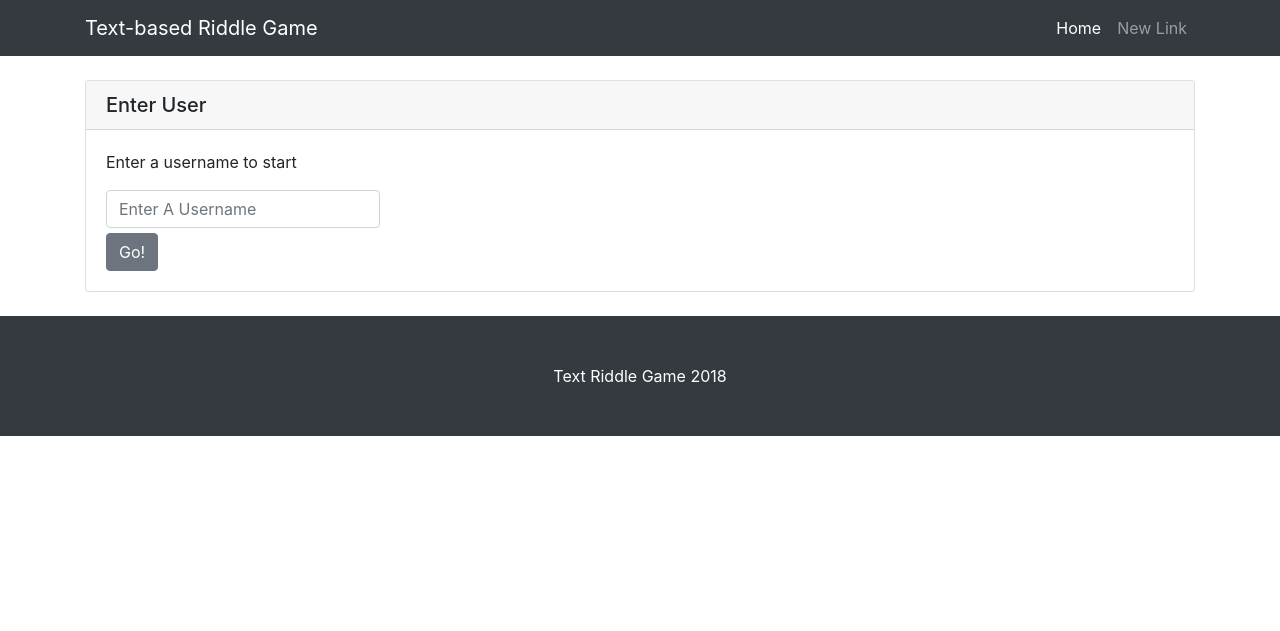
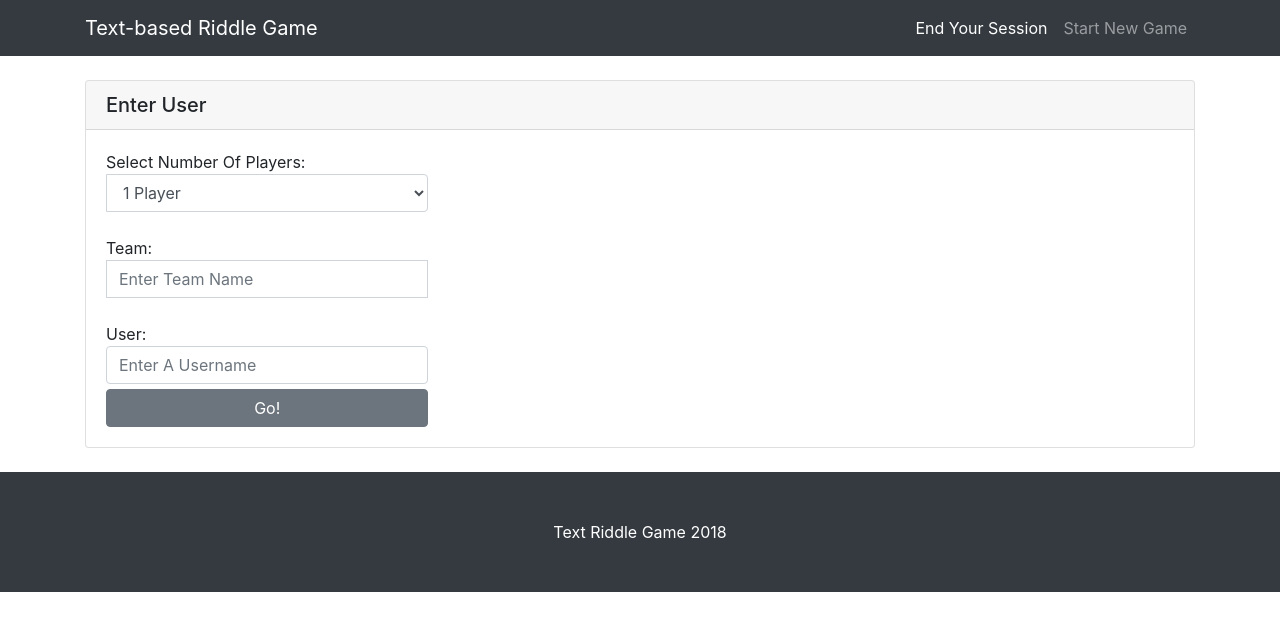
Before and after one commit to Code-Institute-Submissions/textual-riddle-game, a Flask app: page /None in a window 1280 px wide. Shown: the top 631 px of the page. Run offline with Flask 2, Linux system fonts and the light colour scheme; some libraries are stand-ins or nearby versions.

Commit message:
made some changes to files

```diff
--- a/data/users.txt
+++ b/data/users.txt
@@ -1,4 +1,2 @@
-margie
-barry
-richard
-ted
+fready
+risk
--- /dev/null
+++ b/static/script.js
@@ -0,0 +1,120 @@
+document.getElementById("btnAnswer").addEventListener("click", checkAnswer);
+function checkAnswer() {
+    var userGuesses = document.getElementById("answer").value;
+
+    document.getElementById("answer").value = "";//resets the answer for further answers
+    document.getElementById("incorrectA").style.color = 'red';
+    var myNotice = "<strong>Wrong Guesses:</strong>";
+    var points;
+
+    if (!compareAnswers(userGuesses, document.getElementById("user_received_answer").value)) {
+        myNotice = "<strong>Correct!</strong>:<br />";
+        document.getElementById("incorrectA").style.color = 'green';
+        document.getElementById("incorrectA").innerHTML = myNotice;
+        // document.getElementById("formAnswers").submit()
+        points = parseInt(document.getElementById("points").innerHTML, 10);
+        autoLogIn((points));
+
+    } else {
+        var attempts = parseInt(document.getElementById("attempts").value, 10);
+        attempts += 1;
+        document.getElementById("answerAttempts").innerHTML = "Answer Attempts: " + attempts;
+        document.getElementById("attempts").value = attempts;
+        document.getElementById("incorrectA").innerHTML = myNotice;
+        appendGuesses(userGuesses);
+        document.getElementById("pointsMes").innerHTML = "POINTS LEFT:";
+        points = parseInt(document.getElementById("points").innerHTML, 10);
+        document.getElementById("points").innerHTML = (points - 1);
+    }
+}
+
+function compareAnswers(userAnswer, gameAnswer) {
+    // Used to compare the user answer and the game answer;
+    return userAnswer.toLowerCase().localeCompare(gameAnswer.toLowerCase());
+}
+function appendGuesses(guess) {
+    var node = document.createElement("LI");
+    var textnode = document.createTextNode(guess);
+    node.appendChild(textnode);
+    document.getElementById("guessed").appendChild(node);
+}
+
+function autoLogIn(points) {
+    var form = document.createElement("form");
+    var userName = document.createElement("input");
+    var questionId = document.createElement("input");
+    var pointsReceived = document.createElement("input");
+    var team_name = document.createElement("input");
+    var players = document.createElement("input");
+    var noPlayers = document.createElement("input");
+    var reg_players = document.createElement("input");
+
+    form.method = "POST";
+    form.action = "/index/";
+
+    questionId.setAttribute("type", "hidden");
+    questionId.value = document.getElementById("user_received_question").value;
+    questionId.name = "questionId";
+    form.appendChild(questionId);
+
+
+    noPlayers.setAttribute("type", "hidden");
+    noPlayers.name = "noPlayers";
+    noPlayers.value = document.getElementById("noPlayers").value;
+    form.appendChild(noPlayers);
+
+    userName.setAttribute("type", "hidden");
+    userName.name = "userName";
+    userName.value = document.getElementById("this_user").value;
+    form.appendChild(userName);
+
+    players.setAttribute("type", "hidden");
+    players.name = "players";
+    players.value = document.getElementById("players").value;
+    form.appendChild(players);
+
+    reg_players.setAttribute("type", "hidden");
+    reg_players.name = "reg_players";
+    reg_players.value = document.getElementById("reg_players").value;
+    form.appendChild(reg_players);
+
+
+    team_name.setAttribute("type", "hidden");
+    team_name.name = "team_name";
+    team_name.value = document.getElementById("team_name").value;
+    form.appendChild(team_name);
+
+    pointsReceived.setAttribute("type", "hidden");
+    pointsReceived.name = "pointsReceived";
+    pointsReceived.value = points;
+    form.appendChild(pointsReceived);
+
+    document.body.appendChild(form);
+    form.submit();
+}
+
+
+document.getElementById("endSession").addEventListener("click", submitEndSessionRequest);
+function submitEndSessionRequest(){
+    var form = document.createElement("form");
+    var userName = document.createElement("input");
+    var team_name = document.createElement("input");
+
+    form.method = "POST";
+    form.action = "/end_session";
+
+    team_name.setAttribute("type", "hidden");
+    team_name.name = "team_name";
+    team_name.value = document.getElementById("team_name").value;
+    form.appendChild(team_name);
+
+    userName.setAttribute("type", "hidden");
+    userName.name = "userName";
+    userName.value = document.getElementById("this_user").value;
+    form.appendChild(userName);
+
+    document.getElementById("endSession").style.color = "red";
+
+    document.body.appendChild(form);
+    form.submit();
+}
--- a/templates/index.html
+++ b/templates/index.html
@@ -7,46 +7,39 @@
     <title>Text Riddle Game</title>
     <!-- Bootstrap core CSS -->
     <!-- Custom styles for this template -->
-    <link rel= "stylesheet" type= "text/css" href= "{{ url_for('static',filename='css/bootstrap.min.css') }}">
-    <link rel= "stylesheet" type= "text/css" href= "{{ url_for('static',filename='css/style.css') }}">
+    <link rel="stylesheet" type="text/css" href="{{ url_for('static',filename='css/bootstrap.min.css') }}">
+    <link rel="stylesheet" type="text/css" href="{{ url_for('static',filename='css/style.css') }}">
     <script src="https://code.jquery.com/jquery-1.10.2.js"></script>
 </head>
-
 <body>
-
     <!-- Navigation -->
     <nav class="navbar navbar-expand-lg navbar-dark bg-dark fixed-top">
         <div class="container">
             <a class="navbar-brand" href="#">Text-based Riddle Game</a>
-        <button class="navbar-toggler" type="button" data-toggle="collapse" data-target="#navbarResponsive" aria-controls="navbarResponsive" aria-expanded="false" aria-label="Toggle navigation">
+            <button class="navbar-toggler" type="button" data-toggle="collapse" data-target="#navbarResponsive" aria-controls="navbarResponsive"
+                aria-expanded="false" aria-label="Toggle navigation">
                 <span class="navbar-toggler-icon"></span>
             </button>
             <div class="collapse navbar-collapse" id="navbarResponsive">
                 <ul class="navbar-nav ml-auto">
                     <li class="nav-item active">
-              <a class="nav-link" href="#">Home
+                        <a class="nav-link" href="#">
+                            <span id="endSession" name="endSession">End Your Session</span>
                             <span class="sr-only">(current)</span>
                         </a>
                     </li>
                     <li class="nav-item">
-              <a class="nav-link" href="#">New Link</a>
+                        <a class="nav-link" href="/">Start New Game</a>
                     </li>
                 </ul>
             </div>
         </div>
     </nav>
-
     <!-- Page Content -->
     <div class="container">
-
         <div class="row">
-
             <!-- Game Entries Column -->
-        {% set col_1 = 12  %}
-        {% if details["TotalUsers"] %}
-
-           {% if details["User"] not in "None" %}
-              {% set col_1 = 4 %}
+            {% set col_1 = 12 %} {% if details["TotalUsers"] %} {% if details["User"] not in "None" %} {% set col_1 = 4 %}
             <div class="col-md-8">
                 <h1 class="my-4">Start Playing {{ details["User"].title() }}</h1>
 
@@ -54,25 +47,35 @@
                 <div class="card mb-4">
                     <div class="jumbotron jumbotron-fluid">
                         <div class="container">
-                <h1>Question:</h1>
+                            <h1>Question <span class="small" style="margin-left:15px; color:#C0C0C0;">{{ details["HowManyQuestions"] }} of 30:</span></h1>
                             <p>{{ details["QuestionsAnswers"]["question"] }}</p>
 
                         </div>
-              <p style="margin-left:15px; color:#C0C0C0;">POINTS LEFT: <span id="points">10</span>{{ details["TestItCame"] }}</p>
+                        <p style="margin-left:15px; color:#C0C0C0;"><span id="pointsMes">POINTS:</span>
+                            <span id="points">10</span></p>
                     </div>
                     <div class="card-body">
                         <h2 class="card-title" id="answerAttempts">Answer:</h2>
-              <form action="/index/" method="POST" id="formAnswers" name="formAnswers" onsubmit="return false">
+
+                        <form id="formAnswers" name="formAnswers" onsubmit="return false">
                             <div class="answer">
                                 <input type="text" class="form-control" id="answer" placeholder="Enter your answer:" name="answer">
                                 <button type="submit" class="btn btn-primary" id="btnAnswer">Submit Your Answer</button>
-                  <h5 style="float:right;"><span class="label label-default"><a href="/{{ details["User"].title() }}">[ Skip ]</a></span></h5>
-                  <p class="incorrectA" id="incorrectA"></p><span id="guesses"></span>
+                                <h5 style="float:right;">
+                                    <span class="label label-default">
+                                        <a href="/{{ details["User"].title() }}">[ Skip ]</a>
+                                    </span>
+                                </h5>
+                                <p class="incorrectA" id="incorrectA"></p>
+                                <span id="guesses">
+                                    <ol id="guessed"></ol>
+                                </span>
                                 <input name="this_user" type="hidden" id="this_user" value="{{ details["User"] }}" />
                                 <input name="this_user_reg_status" type="hidden" id="this_user_reg_status" value="{{ details["UserRegState"] }}" />
                                 <input name="attempts" type="hidden" id="attempts" value="0" />
                                 <input name="user_received_question" type="hidden" id="user_received_question" value="{{ details["QuestionsAnswers"]["id"] }}" />
                                 <input name="user_received_answer" type="hidden" id="user_received_answer" value="{{ details["QuestionsAnswers"]["answer"] }}" />
+                                <input name="noPlayers" type="hidden" id="noPlayers" value="{{ details["Players"] }}"/>
                             </div>
                         </form>
                     </div>
@@ -81,41 +84,74 @@
                 </div>
 
             </div>
-           {% endif %}
-       {% endif %}
-
+            {% endif %} {% endif %}
 
             <!-- Sidebar Widgets Column -->
             <div class="col-md-{{ col_1 }}">
-
                 <!-- Registration Table -->
-          {% if not details["UserRegState"] %}
-          {% if details["TotalUsers"] <= 9  %}
-          {% endif %}
-          {% endif %}
-          <div class="card my-4">
+                {% if not details["UserRegState"] %} {% if details["TotalUsers"] <= 9 %} {% endif %} {% endif %} <div class="card my-4">
                     <h5 class="card-header">Enter User</h5>
                     <div class="card-body">
                         <div class="input-group">
                             <form action="/index" method="POST" name="user_form">
-                  {% if true %}
-                  <p>{{ details["Notice"][details["Status"]] }}</p>
+                                <div class="input-group">
+                                  <span class="input-group-addon">Select Number Of Players: </span>
+
+    								  {% if details["Players"]  > 0 %}
+    								  <select id="players" name="players" style="width:100%" class="form-control">
+    								  <option value="{{ details["Players"] }}">{{ details["Players"] }} Player(s)</option>
+    								  </select>
+    								  {% else %}
+    								  <select id="players" name="players"  style="width:100%" class="form-control">
+    								  <option value="1">1 Player</option>
+    								  <option value="2">2 Players</option>
+    								  <option value="3">3 Players</option>
+    								  <option value="4">4 Players</option>
+    								  <option value="5">5 Players</option>
+    								  <option value="6">6 Players</option>
+    								  <option value="7">7 Players</option>
+    								  <option value="8">8 Players</option>
+    								  <option value="9">9 Players</option>
+    								  <option value="10">10 Players</option>
+    								  </select>
     								  {% endif %}
-                  <input type="text" class="form-control" name="user_name" placeholder="Enter A Username">
+
+                                </div><br />
+                                <div class="input-group">
+                                  <span class="input-group-addon">Team: </span>
+                                  {% if not details["Team"] %}
+                                  <input type="text" class="form-control"  style="width:100%" id="team_name" name="team_name" placeholder="Enter Team Name" value="{{ details["Team"] }}">
+                                  {% else %}
+                                  <input type="text" class="form-control" style="width:100%"  id="team_name" name="team_name" placeholder="Enter Team Name" value="{{ details["Team"] }}" readonly="readonly">
+                                  {% endif %}
+                                  <input name="reg_players" type="hidden" id="reg_players" value="{{ details["regPlayers"] }}" />
+                                </div>
+                                {% set show = 1 %}
+                                {% if details["Players"] %}
+                                    {% if details["regPlayers"] == details["Players"] %}
+                                        {% set show = 0 %}
+                                    {% endif %}
+                                {% endif %}
+                                {% if show  %}
+                                <br />
+                                <span class="input-group-addon">User: </span>
+                                <input type="text" class="form-control"  style="width:100%" id="user_name" name="user_name" placeholder="Enter A Username">
+
                                 <span class="input-group-btn">
                                     <div class="users">
-                      <button class="btn btn-secondary" type="submit">Go!</button>
+
+                                        <button class="btn btn-secondary" name="user_submit_button" style="width:100%" type="submit">Go!</button>
                                     </div>
                                 </span>
+
+                                {% endif %}
                             </form>
                         </div>
                     </div>
             </div>
 
-
             <!-- Scores Table -->
-          {% if details["TotalUsers"] %}
-          {% if details["User"] not in "None" %}
+            {% if details["HowManyQuestions"] >= 10 %}
             <div class="card my-4">
                 <h5 class="card-header">Scores Board</h5>
                 <div class="card-body">
@@ -136,9 +172,9 @@
                                     {% for key in details["Winners"] %}
 
                                     <tr>
-                        <td>{{ loop.index }}</td>
-                        <td>{{ key  }}</td>
-                        <td>{{ details["ScoresBoard"][key]  }}</td>
+                                        <td>{{ details["ranks"][loop.index]}}</td>
+                                        <td>{{ key }}</td>
+                                        <td>{{ details["ScoresBoard"][key] }}</td>
                                     </tr>
 
                                     {% endfor %}
@@ -149,7 +185,6 @@
                     </div>
                 </div>
             </div>
-          {% endif %}
             {% endif %}
         </div>
     </div>
@@ -165,69 +200,7 @@
         </div>
         <!-- /.container -->
     </footer>
-  <script type="text/javascript">
-    document.getElementById("btnAnswer").addEventListener("click", checkAnswer);
-    function checkAnswer() {
-      var attempts = parseInt(document.getElementById("attempts").value, 10);
-      var userGuesses = document.getElementById("answer").value;
-      attempts += 1;
-      document.getElementById("answerAttempts").innerHTML = "Answer Attempts: " + attempts;
-      document.getElementById("attempts").value = attempts;
-      document.getElementById("answer").value = "";//resets the answer for further answers
-      document.getElementById("incorrectA").style.color = 'red';
-      var myNotice = "<strong>Wrong!</strong>:<br />";
-      var points = parseInt(document.getElementById("points").innerHTML, 10);
-
-       if(!compareAnswers(userGuesses,document.getElementById("user_received_answer").value)){
-         myNotice = "<strong>Correct!</strong>:<br />";
-         document.getElementById("incorrectA").style.color = 'green';
-         document.getElementById("incorrectA").innerHTML = myNotice + userGuesses;
-         // document.getElementById("formAnswers").submit()
-         autoLogIn((points + 1));
-
-       }else{
-         document.getElementById("incorrectA").innerHTML = myNotice + userGuesses;
-         document.getElementById("points").innerHTML = (points - 1);
-       }
-//       document.getElementById("guesses").innerHTML = userGuesses;
-
-
-      function compareAnswers(userAnswer,gameAnswer) {
-         // Used to compare the user answer and the game answer;
-          return userAnswer.toLowerCase().localeCompare(gameAnswer.toLowerCase());
-      }
-
-
-      function autoLogIn(points) {
-          var form = document.createElement("form");
-          var userName = document.createElement("input");
-          var questionId = document.createElement("input");
-          var pointsReceived = document.createElement("input");
-
-          form.method = "POST";
-          form.action = "/index/";
-
-          questionId.setAttribute("type", "hidden");
-          questionId.value=document.getElementById("user_received_question").value;
-          questionId.name="questionId";
-          form.appendChild(questionId);
-
-          userName.setAttribute("type", "hidden");
-          userName.name="userName";
-          userName.value=document.getElementById("this_user").value;
-          form.appendChild(userName);
-
-          pointsReceived.setAttribute("type", "hidden");
-          pointsReceived.name="pointsReceived";
-          pointsReceived.value=points;
-          form.appendChild(pointsReceived);
-
-          document.body.appendChild(form);
-          form.submit();
-      }
-
-    }
-  </script>
+    <script src="{{url_for('static', filename='script.js')}}"></script>
 </body>
 
 </html>
```
Also changed, not shown: data/scores.json (+64 -67 lines). Lines whose indentation alone changed are shown as unchanged.
